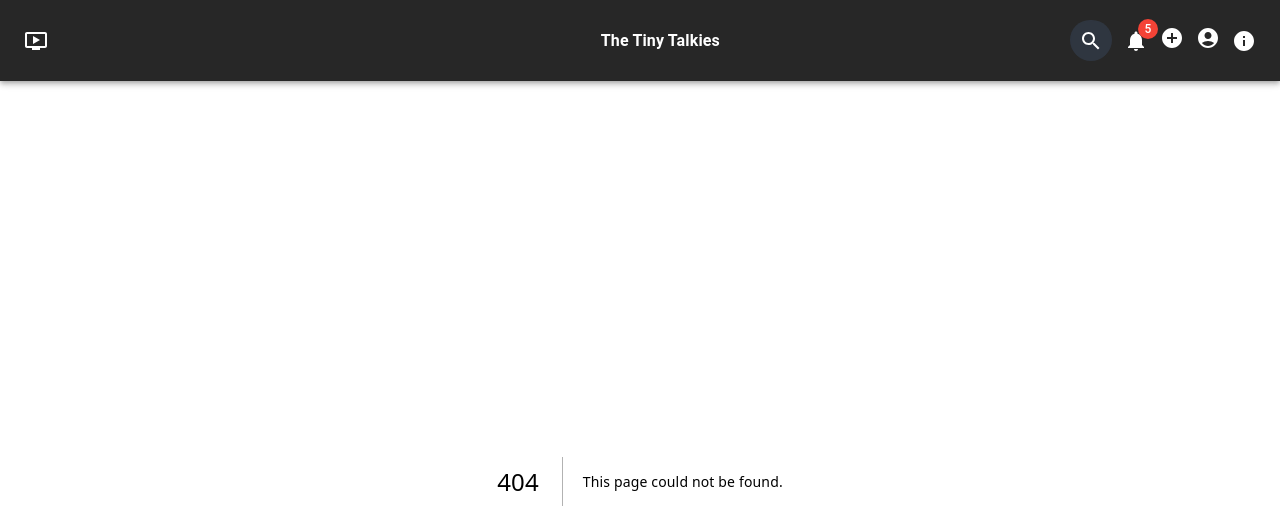
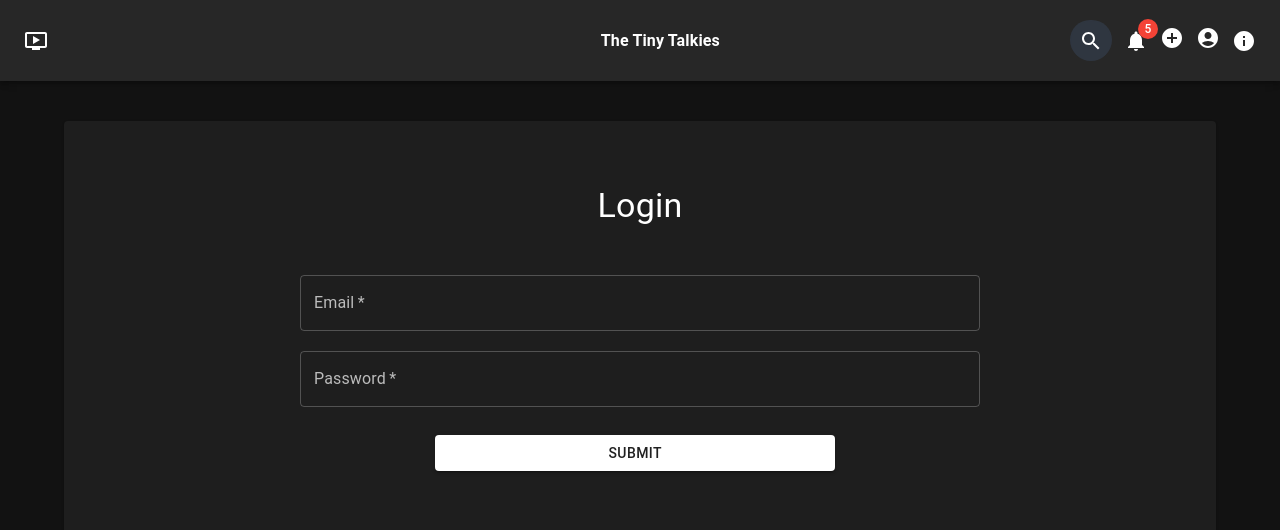
Before and after one commit to theweedoc/userwebapp, a Next.js app: page /login in a window 1280 px wide. Before the commit this address had no page. Shown: the top 530 px of the page. Built offline with nearby package versions, Linux system fonts and the light colour scheme.

Commit message:
Create login.js

```diff
--- /dev/null
+++ b/pages/login.js
@@ -0,0 +1,132 @@
+import React, { Fragment } from "react";
+import { useForm, Controller } from "react-hook-form";
+import { yupResolver } from "@hookform/resolvers/yup";
+
+import FileUploadIcon from "@mui/icons-material/FileUpload";
+import Radio from "@mui/material/Radio";
+import FormControl from "@mui/material/FormControl";
+import RadioGroup from "@mui/material/RadioGroup";
+import * as Yup from "yup";
+
+import {
+  Paper,
+  Box,
+  Grid,
+  TextField,
+  Typography,
+  FormControlLabel,
+  Checkbox,
+  Button,
+  Container,
+} from "@mui/material";
+import DatePicker from "../Components/DateModule/DatePicker";
+import DynamicInput from "../Components/DynamicInput/DynamicInput";
+import ChipAutoComplete from "../Components/ChipAutoComplete/ChipAutoComplete";
+import DropDownC from "../Components/DropDownC/DropDownC";
+
+const Login = () => {
+  const validationSchema = Yup.object().shape({
+    fullname: Yup.string().required("Fullname is required"),
+    profilename: Yup.string().required("Profilename Should be Unique"),
+    Title: Yup.string()
+      .required("Title is required")
+      .min(3, "Title must be at least 6 characters")
+      .max(20, "Title must not exceed 20 characters"),
+    email: Yup.string().required("Email is required").email("Email is invalid"),
+    password: Yup.string()
+      .required("Password is required")
+      .min(6, "Password must be at least 6 characters")
+      .max(40, "Password must not exceed 40 characters"),
+    confirmPassword: Yup.string()
+      .required("Confirm Password is required")
+      .oneOf([Yup.ref("password"), null], "Confirm Password does not match"),
+  });
+
+  const {
+    register,
+    control,
+    handleSubmit,
+    formState: { errors, isSubmitting },
+  } = useForm({
+    resolver: yupResolver(validationSchema),
+  });
+
+  const onSubmit = async (data) => {
+    console.log(JSON.stringify(data, null, 2));
+  };
+
+  return (
+    <Container>
+      <Paper sx={{ height: 500 }}>
+        <Box px={3} py={2} mt={5} sx={{ padding: 8 }}>
+          <Typography variant="h4" align="center" mb={5}>
+            Login
+          </Typography>
+
+          <Grid container spacing={1}>
+            <Grid item xs={3} sm={2}>
+              {/* <Typography variant="h6" align="left" sx={{ marginTop: 2 }}>
+                Email :
+              </Typography> */}
+            </Grid>
+
+            <Grid item xs={8} sm={8}>
+              <TextField
+                label="Email"
+                align="center"
+                required
+                id="email"
+                name="email"
+                fullWidth
+                margin="dense"
+                {...register("email")}
+                error={errors.email ? true : false}
+              />
+              <Typography variant="inherit" color="textSecondary">
+                {errors.email?.message}
+              </Typography>
+            </Grid>
+            <Grid item xs={8} sm={2}></Grid>
+
+            <Grid item xs={3} sm={2}>
+              {/* <Typography variant="h6" align="right" sx={{ marginTop: 2 }}>
+                Password :
+              </Typography> */}
+            </Grid>
+            <Grid item xs={8} sm={8}>
+              <TextField
+                required
+                id="password"
+                name="password"
+                label="Password"
+                fullWidth
+                margin="dense"
+                {...register("password")}
+                align="center"
+                error={errors.password ? true : false}
+              />
+              <Typography variant="inherit" color="textSecondary">
+                {errors.password?.message}
+              </Typography>
+            </Grid>
+          </Grid>
+
+          <Box mt={3} sx={{ marginLeft: "30%" }}>
+            <Button
+              variant="contained"
+              onClick={handleSubmit(onSubmit)}
+              style={{
+                backgroundColor: "#ffffff",
+                width: 400,
+              }}
+            >
+              Submit
+            </Button>
+          </Box>
+        </Box>
+      </Paper>
+    </Container>
+  );
+};
+
+export default Login;
```
